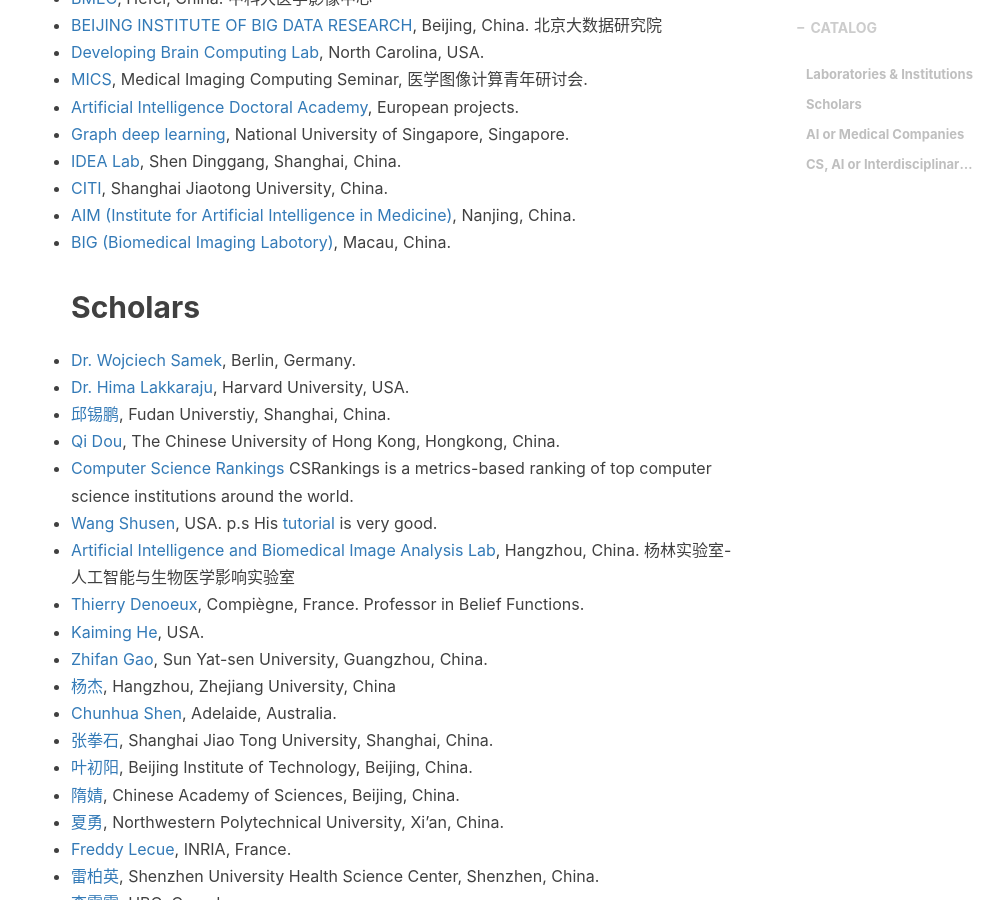
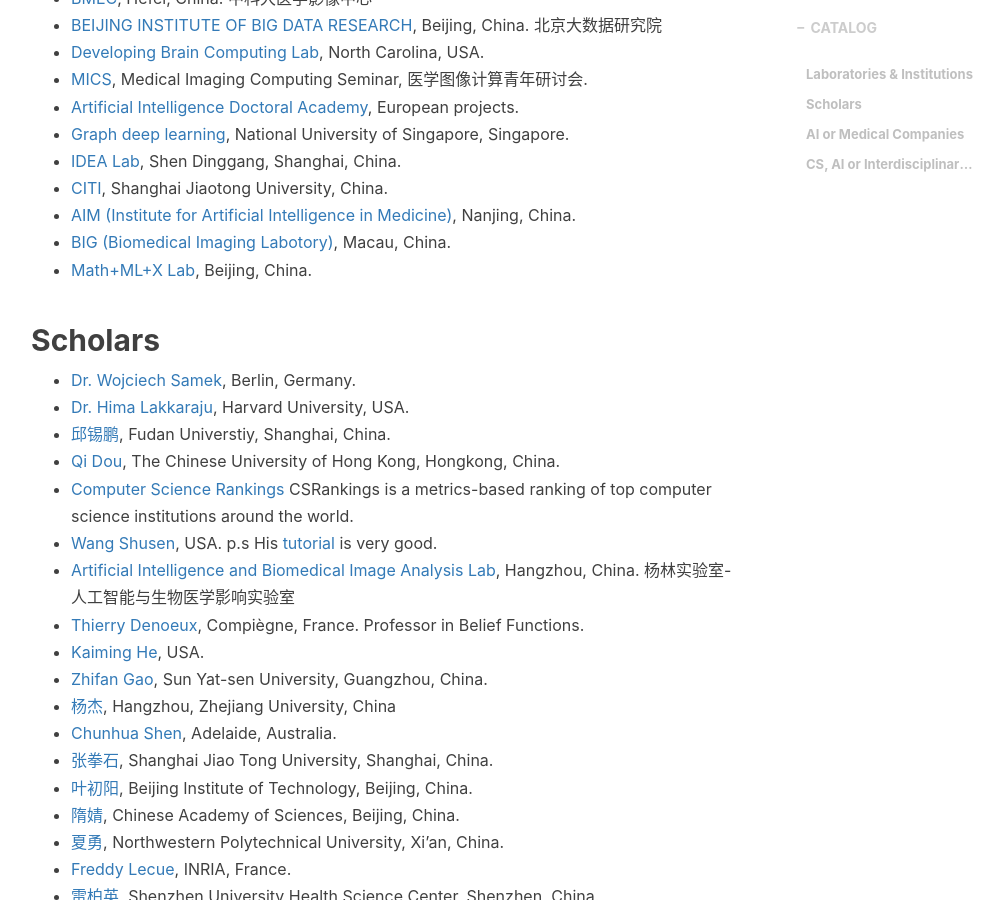
Before and after one commit to jizhang02/jizhang02.github.io, a Jekyll site: the page built from _posts/2020-02-26-csinfo.markdown, in a window 1280 px wide and 900 px high, scrolled down 1700 px. Shown: the whole window, without its empty margins (234-1238 px from the left). Built offline with Jekyll 4.4.1, drawn with Linux system fonts in a browser that asks for light colours; nearby versions of some CDN libraries; library files that are not in the unit come from our copies; a script that is not in the unit is left out; comment, search, counter and statistics services are not loaded.

Commit message:
Update 2020-02-26-csinfo.markdown

```diff
--- a/_posts/2020-02-26-csinfo.markdown
+++ b/_posts/2020-02-26-csinfo.markdown
@@ -49,6 +49,8 @@
 * [CITI](https://citi-imr.sjtu.edu.cn/index.html), Shanghai Jiaotong University, China.
 * [AIM (Institute for Artificial Intelligence in Medicine)](https://aim.nuist.edu.cn/), Nanjing, China.
 * [BIG (Biomedical Imaging Labotory)](https://big.fst.um.edu.mo/), Macau, China.
+* [Math+ML+X Lab](https://math-ml-x.github.io/), Beijing, China.
+
 ## Scholars
 * [Dr. Wojciech Samek](http://iphome.hhi.de/samek/), Berlin, Germany.
 * [Dr. Hima Lakkaraju](https://himalakkaraju.github.io/), Harvard University, USA.
```
